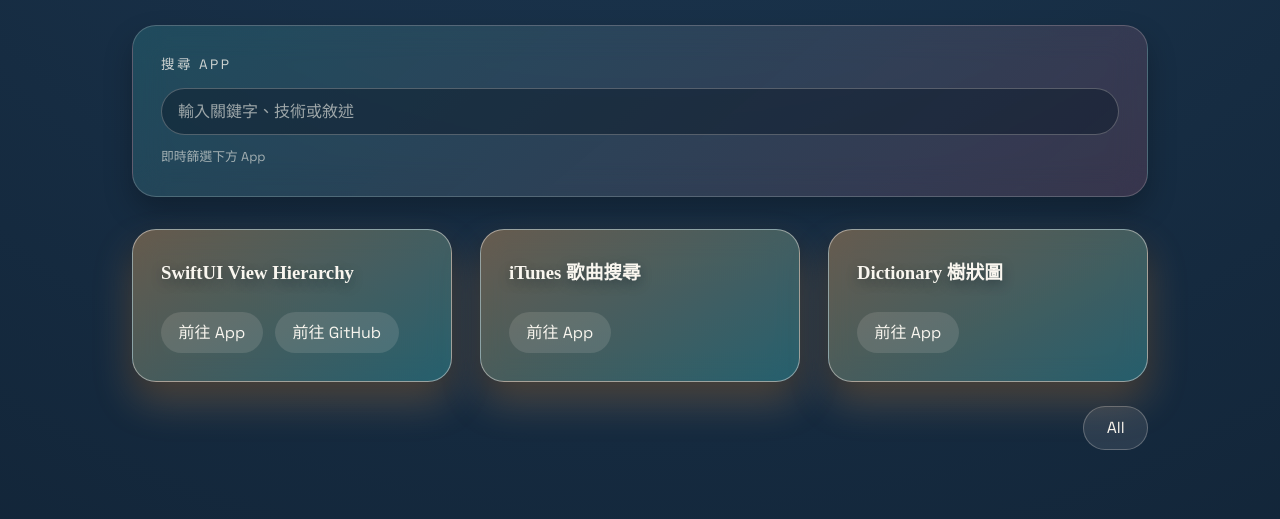
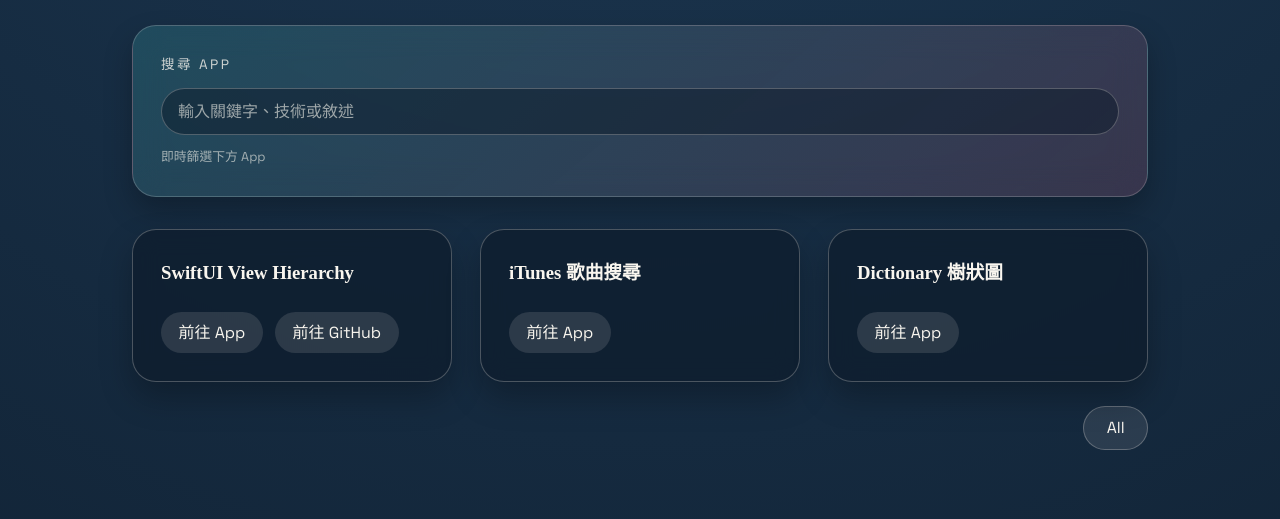
Before and after one commit to PeterPanSwift/B612_AI_App_Gallery, a plain HTML site: page index.html in a window 1280 px wide. Shown: the part 632-1151 px from the top of the page. Drawn offline with Linux system fonts and the light colour scheme.

Commit message:
Align app nebula styling with samples

```diff
--- a/index.html
+++ b/index.html
@@ -9,7 +9,7 @@
   <link href="https://fonts.googleapis.com/css2?family=Noto+Serif+TC:wght@400;600&family=Space+Grotesk:wght@400;600&display=swap" rel="stylesheet" />
   <link rel="stylesheet" href="styles.css" />
 </head>
-<body class="home">
+<body>
   <header class="site-header">
     <div class="starfield" aria-hidden="true"></div>
     <div class="header-inner">
--- a/styles.css
+++ b/styles.css
@@ -295,17 +295,6 @@ main {
   transition: transform 0.3s ease, box-shadow 0.3s ease;
 }
 
-.home #apps .card {
-  background: linear-gradient(150deg, rgba(255, 181, 102, 0.35), rgba(69, 194, 196, 0.35));
-  border-color: rgba(255, 246, 239, 0.45);
-  box-shadow: 0 20px 38px rgba(255, 181, 102, 0.25), 0 10px 24px rgba(0, 0, 0, 0.35);
-}
-
-.home #apps .card h3 {
-  color: var(--stardust);
-  text-shadow: 0 4px 12px rgba(13, 27, 42, 0.4);
-}
-
 .card:hover,
 .card:focus-within {
   transform: translateY(-6px);
```
